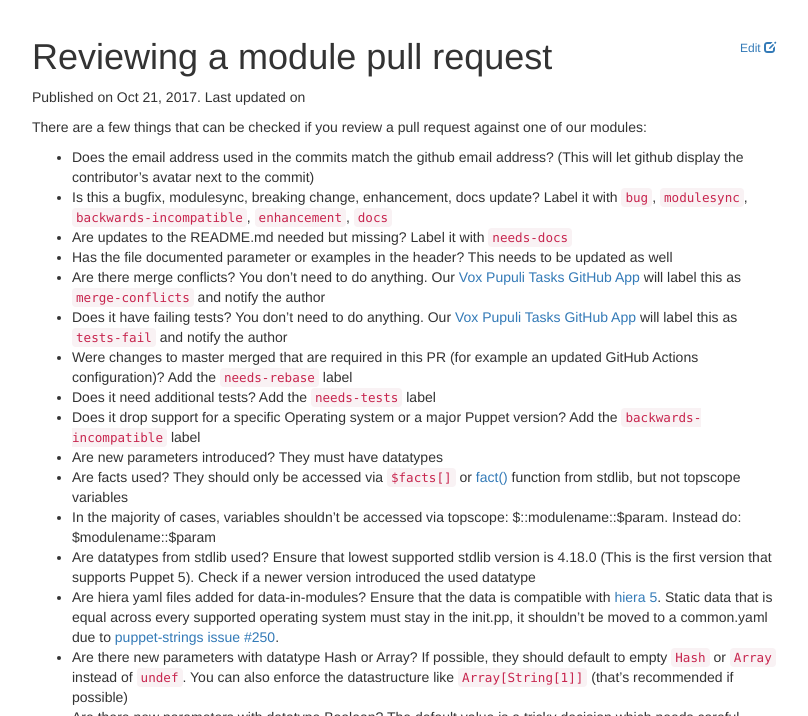
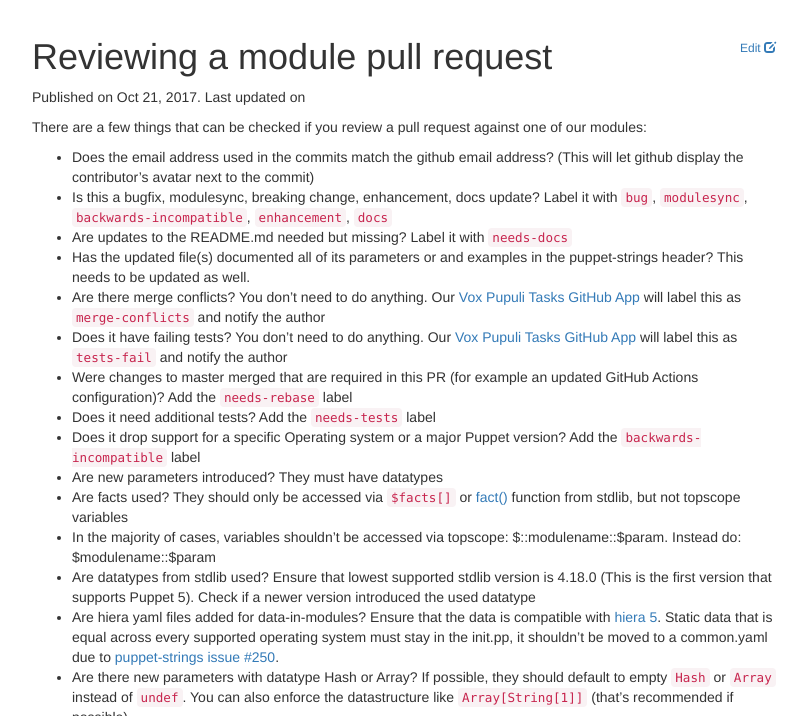
Before and after one commit to voxpupuli/voxpupuli.github.io, a Jekyll site: the page built from _docs/reviewing_pr.md, in a window 1280 px wide and 900 px high, cut to the strip 184-900 px from the top of the window. Shown: the whole strip, without its empty margins (233-1041 px from the left). Built offline with Jekyll 4.4.1, drawn with Linux system fonts in a browser that asks for light colours; nearby versions of some CDN libraries.

Commit message:
Update _docs/reviewing_pr.md
Co-authored-by: Jason Straw <jason.straw@gmail.com>

```diff
--- a/_docs/reviewing_pr.md
+++ b/_docs/reviewing_pr.md
@@ -11,7 +11,7 @@ one of our modules:
 * Does the email address used in the commits match the github email address? (This will let github display the contributor's avatar next to the commit)
 * Is this a bugfix, modulesync, breaking change, enhancement, docs update? Label it with `bug`, `modulesync`, `backwards-incompatible`, `enhancement`, `docs`
 * Are updates to the README.md needed but missing? Label it with `needs-docs`
-* Has the file documented parameter or examples in the header? This needs to be updated as well
+* Has the updated file(s) documented all of its parameters or and examples in the puppet-strings header? This needs to be updated as well.
 * Are there merge conflicts? You don't need to do anything. Our [Vox Pupuli Tasks GitHub App][vpt] will label this as `merge-conflicts` and notify the author
 * Does it have failing tests? You don't need to do anything. Our [Vox Pupuli Tasks GitHub App][vpt] will label this as `tests-fail` and notify the author
 * Were changes to master merged that are required in this PR (for example an updated GitHub Actions configuration)? Add the `needs-rebase` label
```
